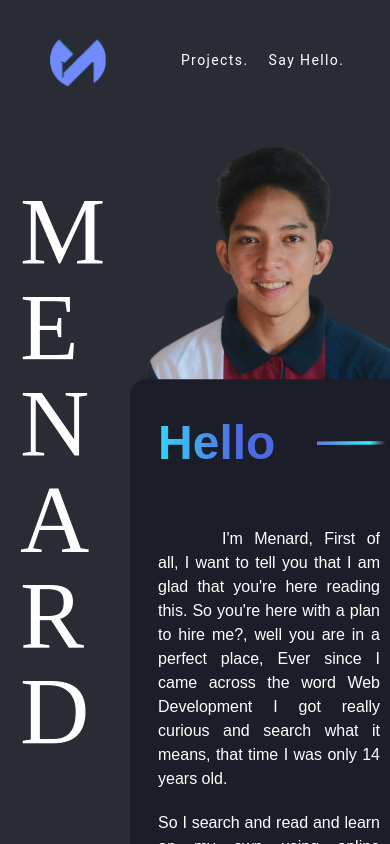
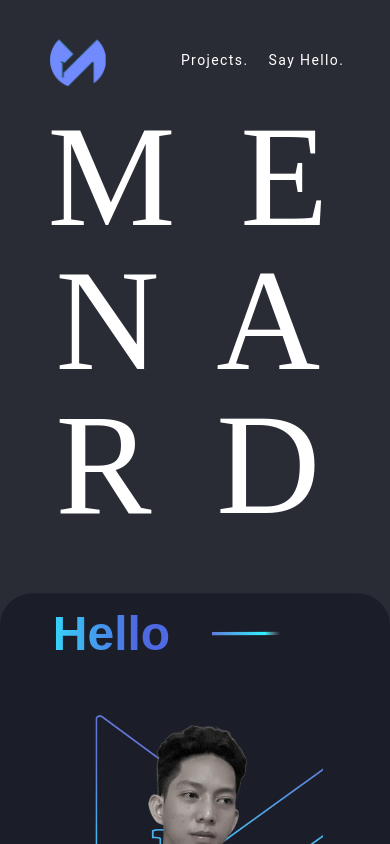
Before and after one commit to DevNanad/MODERN-PORTFOLIO, a React (Create React App) app: page / in a window 390 px wide. Shown: the top 844 px of the page. Built offline with nearby package versions, Linux system fonts and the light colour scheme.

Commit message:
Fix responsiveness bugs

```diff
--- a/src/components/Navbar.js
+++ b/src/components/Navbar.js
@@ -4,12 +4,12 @@ import {motion} from 'framer-motion'
 
 function Navbar() {
   return (
-    <nav className='flex justify-around items-center pt-8 pl-5 text-white'>
+    <nav className='flex justify-around overflow-hidden items-center pt-8 pl-5 text-white'>
 
         <motion.div className="logo w-14"
         initial={{y: -100, opacity: 0}}
         animate={{y: 0, opacity: 1}}
-        transition={{ delay: 0.5, type: 'tween'}}
+        transition={{ delay: 0.2, type: 'tween'}}
         >
             <img src={logo} alt="Logo"
                 initial={{  }}
@@ -19,7 +19,7 @@ function Navbar() {
         <motion.ul className='roboto flex justify-between items-center gap-5 md:gap-20 px-4 md:px-10 tracking-widest text-sm md:text-base'
         initial={{x: '100vw'}}
         animate={{x: 0}}
-        transition={{type: 'spring', stiffness: 90, delay: 0.5}}
+        transition={{type: 'spring', stiffness: 30, delay: 0.5}}
         >
             <li><a href="#">Projects.</a></li>
             <li><a href="#">Say Hello.</a></li>
--- a/src/components/SectionOne.js
+++ b/src/components/SectionOne.js
@@ -4,9 +4,9 @@ import {motion} from 'framer-motion'
 
 function SectionOne() {
   return (
-    <div className="sectionOne roboto overflow-hidden text-white grid grid-cols-2 md:grid-cols-3">
-      <div className="myname text-8xl md:text-7xl flex lg:items-center lg:justify-end">
-        <motion.div className="fullname  w-full lg:translate-x-28 lg:-translate-y-20"
+    <div className="sectionOne roboto text-white grid grid-cols-2 md:grid-cols-3">
+      <div className="myname relative text-8xl md:text-7xl flex lg:items-center lg:justify-end">
+        <motion.div className="fullname overflow-hidden lg:p-5 lg:pb-10 lg:translate-x-20 lg:-translate-y-20 "
         initial={{opacity: 0}}
         animate={{opacity: 1}}
         transition={{delay: 0.5}}
@@ -18,8 +18,8 @@ function SectionOne() {
           <p className="translate-x-10 invisible lg:visible">Pajares.</p>
         </motion.div>
       </div>
-      <div className="me-design z-10 relative">
-        <motion.img src={me} alt="Me" className="h-11/12 translate-y-32 -translate-x-3 scale-150 md:transform-none "
+      <div className="me-design z-20 relative">
+        <motion.img src={me} alt="Me" className=" h-11/12 translate-y-32 -translate-x-3 scale-150 md:transform-none "
         initial={{opacity: 0}}
         animate={{opacity: 1}}
         transition={{delay: 0.5}}
@@ -33,10 +33,10 @@ function SectionOne() {
         animate={{opacity: 1}}
         transition={{delay: 1, type: 'tween'}}></motion.div>
       </div>
-      <motion.div className="little-info flex md:self-end lg:self-center flex-col leading-5 px-7 font-semibold tracking-widest relative invisible md:visible md:pb-20"
+      <motion.div className="little-info flex md:self-end lg:self-center flex-col leading-5 px-7 font-semibold tracking-widest relative invisible md:visible md:pb-32"
       initial={{y: 100, opacity: 0}}
       animate={{y: 0, opacity: 1}}
-      transition={{delay: 0.5}}
+      transition={{delay: 2}}
       >
         <h6 className="text-sm paintedblue sm:text-xs">Web Developer</h6>
         <h4 className="pt-4 pb-6 sm:pt-2 font-medium sm:text-sm lg:pr-36">
--- a/src/components/SectionTwo.js
+++ b/src/components/SectionTwo.js
@@ -6,7 +6,7 @@ function SectionTwo() {
   return (
     <motion.div className='SectionTwo z-30 relative poppins'
     initial={{y: 0, opacity: 0}}
-    animate={{y: -100, opacity: 1}}
+    animate={{y: -90, opacity: 1}}
     transition={{delay: 1, type: 'tween'}}
     >
         <div className="logo-line absolute">
@@ -37,7 +37,7 @@ function SectionTwo() {
         </div>
 
         <div className="hello-container absolute right-0 -translate-y-0 pl-7  lg:pl-20 pb-10 lg:pb-12 w-8/12 text-white rounded-l-2xl text-justify">
-            <div className="SectionTwo-title flex items-center lg:gap-4 py-10 overflow-hidden ">
+            <div className="SectionTwo-title flex items-center lg:gap-4 py-10 ">
                 <h2 className='Hello text-5xl'>Hello</h2>
                 <span className='flex items-center scale-50 md:transform-none'>
                     <svg width="167" height="8" viewBox="0 0 167 8" fill="none" xmlns="http://www.w3.org/2000/svg">
@@ -58,7 +58,7 @@ function SectionTwo() {
             </div>
 
 
-                <p className='indent-16 lg:mt-16'>I'm Menard, First of all, I want to tell you that I am glad that you're here reading this. So you're here with a plan to hire me?, well you are in a perfect place, Ever since I came across the word Web Development I got really curious and search what it means, that time I was only 14 years old.</p>
+                <p className='paragrap1 indent-16 lg:mt-16'>I'm Menard, First of all, I want to tell you that I am glad that you're here reading this. So you're here with a plan to hire me?, well you are in a perfect place, Ever since I came across the word Web Development I got really curious and search what it means, that time I was only 14 years old.</p>
                 <p >So I search and read and learn on my own using online tutorials and other resources until now I've got that thing to always seek knowledge and always learn new things.</p>
                 <p className='z-30'>And now here I am making a portfolio for anyone who wanted to hire me as their Web Developer and I won't disappoint my client and always make sure to satisfy their ego regarding in Website.</p>
 
--- a/src/index.css
+++ b/src/index.css
@@ -6,7 +6,6 @@
 body{
     background-color: #292C35;
     overflow-x: hidden;
-
 }
 
 /* width */
@@ -98,25 +97,54 @@ body{
 }
 
 /*xs*/
-@media (max-width: 580px) {
+@media (max-width: 519px) {
   .hello-container{
-    transform: translateY(-10%);
-  }
-
- }
-@media (max-width: 400px) {
-  .hello-container{
-    transform: translateY(-90%);
-    height: 80vh;
-    overflow-y: scroll;
-  }
-  .hello-container p:nth-child(1){
-    text-indent: 0rem;
+    left: 0;
+    min-width: 100vw;
+    transform: translateY(-35vh);
+    border-radius: 2rem;
+    padding-left: 0;
   }
   .hello-image{
-    display: none;
+    float: none;
+    display: flex;
+    flex-direction: column;
+    align-items: center;
+  }
+  .hello-container h1{
+    padding-bottom: 2rem;
+  }
+  .hello-container p{
+    padding-right: 1.5rem;
+    padding-left: 1rem;
+  }
+  .SectionTwo-title{
+    justify-content: center;
+    padding-top: 1rem;
+  }
+  .sectionOne{
+    display: inline-block;
+    text-align: center;
+  }
+  .fullname{
+    transform: translateY(-15vh);
+    width: 100vw;
+    min-height: 40vh;
+  }
+  .fullname p{
+    padding-left: 0;
+    font-size: 9rem;
+    text-align: center;
+  }
+  .paragraph1{
+    text-indent: 0;
+    font-size: 13px;
   }
   .logo-line{
     display: none;
   }
+  .me-design{
+    display: none;
+  }
+
  }
```
